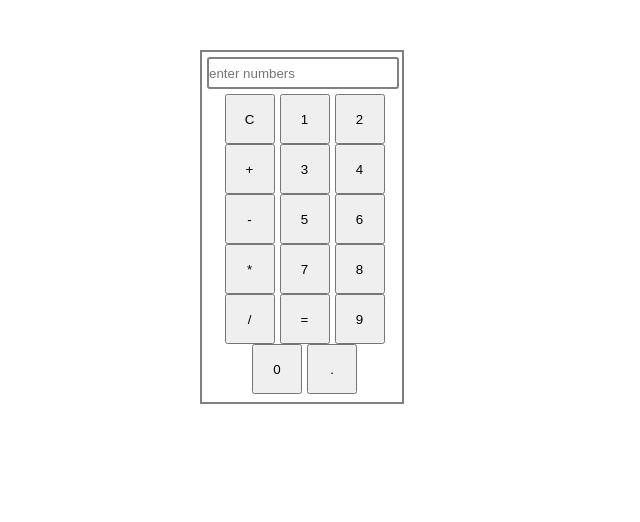
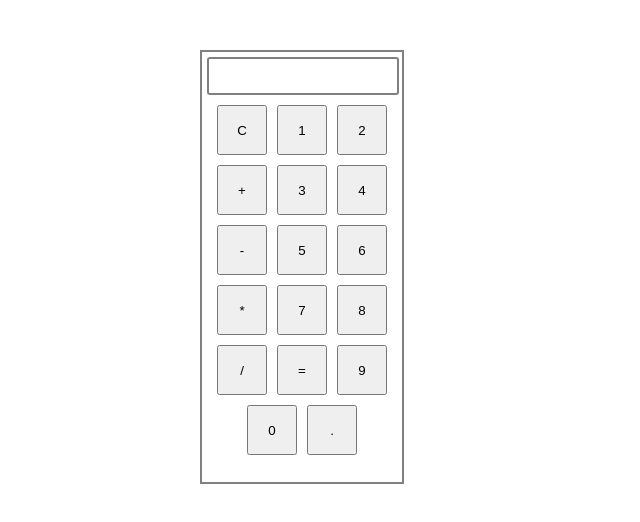
Before and after one commit to govind9980/html-css-projects, a plain HTML site: page projects-htmlcssjs/project2_calculator/index.html in a window 1280 px wide. Shown: the whole page, without its empty margins (0-640 px from the left). Drawn offline with Linux system fonts and the light colour scheme.

Commit message:
complete calculator

```diff
--- a/projects-htmlcssjs/project2_calculator/index.html
+++ b/projects-htmlcssjs/project2_calculator/index.html
@@ -9,25 +9,59 @@
 </head>
 <body>
     <div id="calbox">
-        <input id="inputbox" type="text" placeholder="enter numbers">
+        <input id="inputbox" type="text" readonly>
         <div class="button-container">
-            <button class="button">C</button>
-            <button class="button">1</button>
-            <button class="button">2</button>
-            <button class="button">+</button>
-            <button class="button">3</button>
-            <button class="button">4</button>
-            <button class="button">-</button>
-            <button class="button">5</button>
-            <button class="button">6</button>
-            <button class="button">*</button>
-            <button class="button">7</button>
-            <button class="button">8</button>
-            <button class="button">/</button>
-            <button class="button">=</button>
-            <button class="button">9</button>
-            <button class="button">0</button>
-            <button class="button">.</button>
+            <button class="button" onclick="currentDisplay = currentDisplay = '';
+            document.querySelector('#inputbox').value = currentDisplay;
+            ">C</button>
+            <button class="button" onclick="currentDisplay = currentDisplay + '1';
+            document.querySelector('#inputbox').value = currentDisplay;
+            ">1</button>
+            <button class="button" onclick="currentDisplay = currentDisplay + '2';
+            document.querySelector('#inputbox').value = currentDisplay;
+            ">2</button>
+            <button class="button" onclick="currentDisplay = currentDisplay + '+';
+            document.querySelector('#inputbox').value = currentDisplay;
+            ">+</button>
+            <button class="button" onclick="currentDisplay = currentDisplay + '3';
+            document.querySelector('#inputbox').value = currentDisplay;
+            ">3</button>
+            <button class="button" onclick="currentDisplay = currentDisplay + '4';
+            document.querySelector('#inputbox').value = currentDisplay;
+            ">4</button>
+            <button class="button" onclick="currentDisplay = currentDisplay + '-';
+            document.querySelector('#inputbox').value = currentDisplay;
+            ">-</button>
+            <button class="button" onclick="currentDisplay = currentDisplay + '5';
+            document.querySelector('#inputbox').value = currentDisplay;
+            ">5</button>
+            <button class="button" onclick="currentDisplay = currentDisplay + '6';
+            document.querySelector('#inputbox').value = currentDisplay;
+            ">6</button>
+            <button class="button" onclick="currentDisplay = currentDisplay + '*';
+            document.querySelector('#inputbox').value = currentDisplay;
+            ">*</button>
+            <button class="button" onclick="currentDisplay = currentDisplay + '7';
+            document.querySelector('#inputbox').value = currentDisplay;
+            ">7</button>
+            <button class="button" onclick="currentDisplay = currentDisplay + '8';
+            document.querySelector('#inputbox').value = currentDisplay;
+            ">8</button>
+            <button class="button" onclick="currentDisplay = currentDisplay + '/';
+            document.querySelector('#inputbox').value = currentDisplay;
+            ">/</button>
+            <button class="button" onclick="currentDisplay = eval(currentDisplay);
+            document.querySelector('#inputbox').value = currentDisplay;
+            ">=</button>
+            <button class="button" onclick="currentDisplay = currentDisplay + '9';
+            document.querySelector('#inputbox').value = currentDisplay;
+            ">9</button>
+            <button class="button" onclick="currentDisplay = currentDisplay + '0';
+            document.querySelector('#inputbox').value = currentDisplay;
+            ">0</button>
+            <button class="button" onclick="currentDisplay = currentDisplay + '.';
+            document.querySelector('#inputbox').value = currentDisplay;
+            ">.</button>
         </div>
 
     </div>
--- a/projects-htmlcssjs/project2_calculator/script.js
+++ b/projects-htmlcssjs/project2_calculator/script.js
@@ -0,0 +1,2 @@
+let currentDisplay = ''
+document.querySelector('#inputbox').value = currentDisplay;
--- a/projects-htmlcssjs/project2_calculator/stylesheet.css
+++ b/projects-htmlcssjs/project2_calculator/stylesheet.css
@@ -4,7 +4,7 @@
 }
 
 #calbox {
-    height: 350px;
+    height: 430px;
     width: 200px;
     border: 2px solid grey;
     position: relative;
@@ -30,6 +30,6 @@
 .button {
     height: 50px;
     width: 50px;
-    margin-left: 5px;
+    margin: 5px;
 
 }
```
